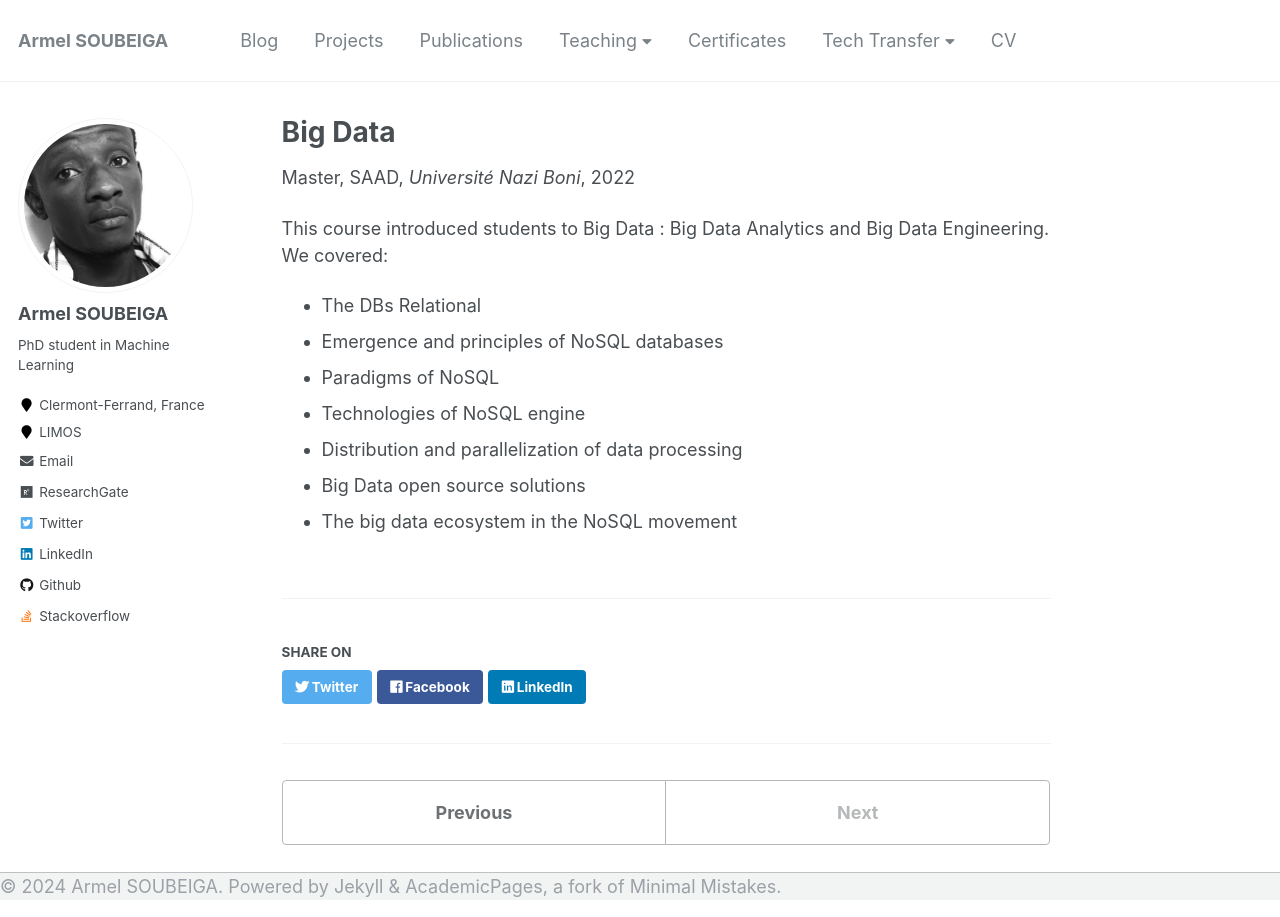
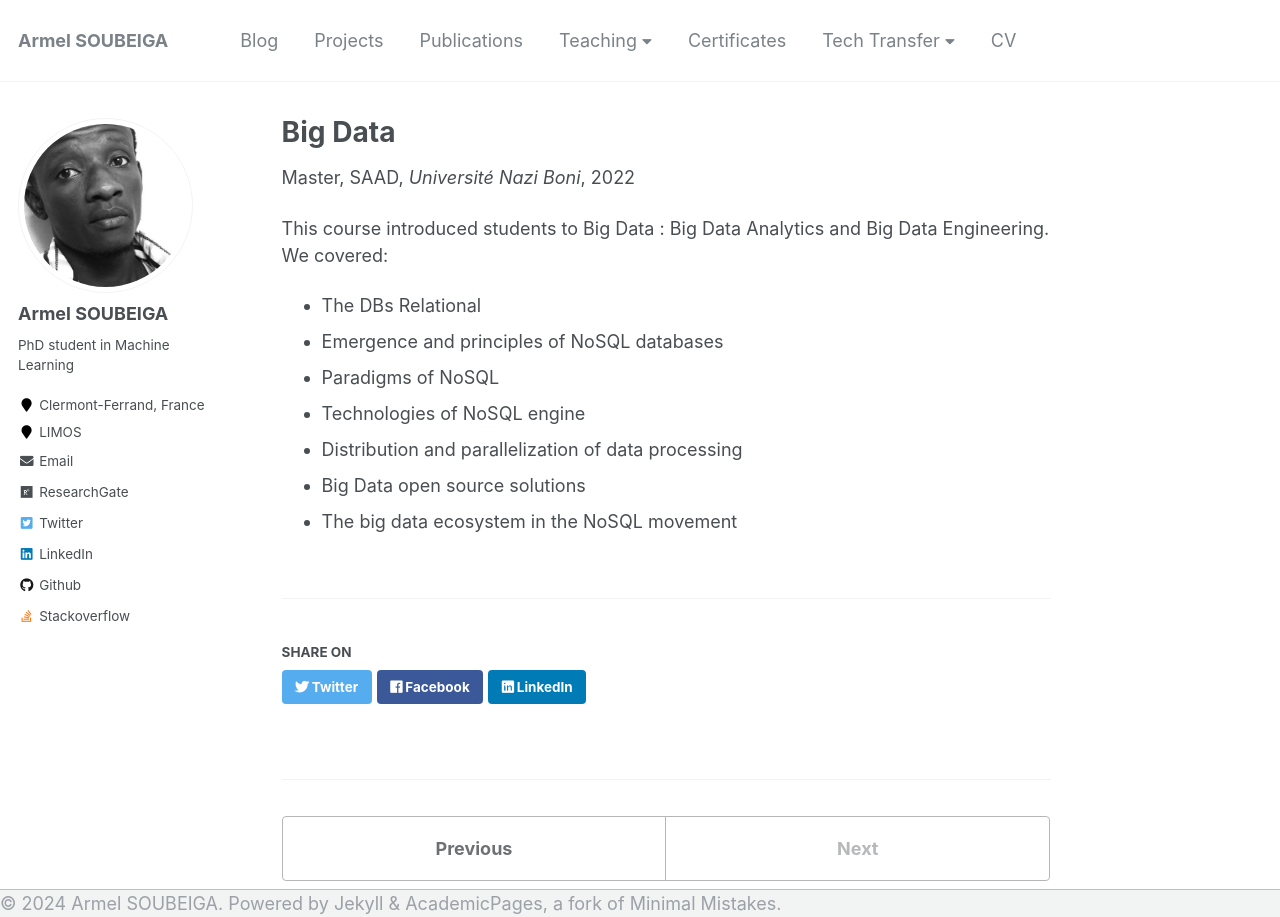
Before and after one commit to armelsoubeiga/armelsoubeiga.github.io, a Jekyll site: the page built from _teaching/bigdata.md, in a window 1280 px wide. Built offline with Jekyll 4.4.1, drawn with Linux system fonts in a browser that asks for light colours.

Commit message:
Update _page.scss

```diff
--- a/_sass/_page.scss
+++ b/_sass/_page.scss
@@ -30,6 +30,11 @@
     .page__meta,
     .page__share {
       @include full();
+    }
+
+    .page__share {
+       padding-bottom: 2em; /* Ajout de padding en bas */
+       z-index: 1; /* Augmentation du z-index pour superposition */
     }
   }
 }
```
